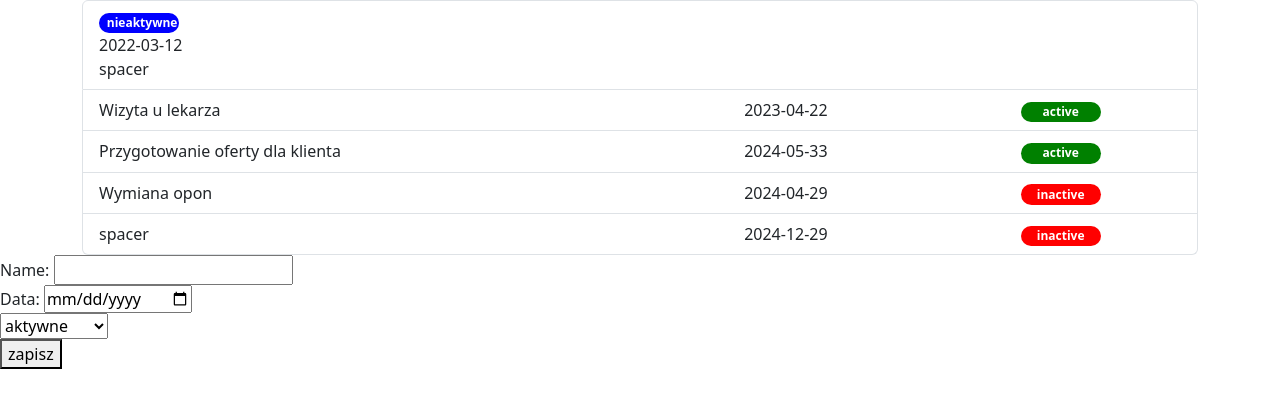
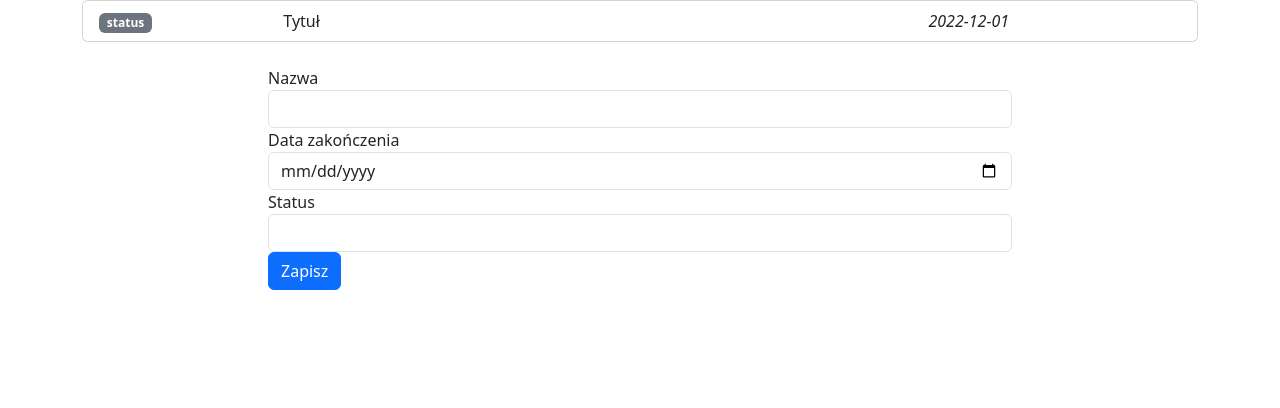
Before and after one commit to BartkW122/zadnaia-js, a plain HTML site: page zadanie_js_lista/strona.html in a window 1280 px wide. Drawn offline with nearby package versions, Linux system fonts and the light colour scheme.

Commit message:
Update strona.html

```diff
--- a/zadanie_js_lista/strona.html
+++ b/zadanie_js_lista/strona.html
@@ -1,50 +1,67 @@
 <!DOCTYPE html>
 <html lang="en">
+
 <head>
   <meta charset="UTF-8">
-        <title>zadnie_js</title>
-        <link href="https://cdn.jsdelivr.net/npm/bootstrap@5.3.3/dist/css/bootstrap.min.css" rel="stylesheet" integrity="sha384-QWTKZyjpPEjISv5WaRU9OFeRpok6YctnYmDr5pNlyT2bRjXh0JMhjY6hW+ALEwIH" crossorigin="anonymous">
-        <script src="https://cdn.jsdelivr.net/npm/bootstrap@5.3.3/dist/js/bootstrap.bundle.min.js" integrity="sha384-YvpcrYf0tY3lHB60NNkmXc5s9fDVZLESaAA55NDzOxhy9GkcIdslK1eN7N6jIeHz" crossorigin="anonymous"></script>
+  <meta name="viewport" content="width=device-width, initial-scale=1.0">
+  <title>Todo</title>
+  <link href="https://cdn.jsdelivr.net/npm/bootstrap@5.3.3/dist/css/bootstrap.min.css" rel="stylesheet"
+    integrity="sha384-QWTKZyjpPEjISv5WaRU9OFeRpok6YctnYmDr5pNlyT2bRjXh0JMhjY6hW+ALEwIH" crossorigin="anonymous">
+  <script src="https://cdn.jsdelivr.net/npm/bootstrap@5.3.3/dist/js/bootstrap.bundle.min.js"
+    integrity="sha384-YvpcrYf0tY3lHB60NNkmXc5s9fDVZLESaAA55NDzOxhy9GkcIdslK1eN7N6jIeHz"
+    crossorigin="anonymous"></script>
+    <link rel="stylesheet" href="https://cdn.jsdelivr.net/npm/bootstrap-icons@1.11.3/font/bootstrap-icons.min.css">
+  <script src="data.js" defer></script>
+  <script src="app.js" defer></script>
+  <link href="style.css" />
+</head>
 
-        <script src="data_js.js" defer></script>
-        <script src="kod_js.js" defer></script>
-        <link  rel="stylesheet" href="style.css">
-    </head>
 <body>
+
   <div class="container">
-                <div class="List">
-                    <ul class="list-group">
+
+    <div class="card">
+      <ul class="list-group list-group-flush">
         <li class="list-group-item">
           <div class="row">
-                                <div class="col2">
-                                    <span class="badge badge-primary">nieaktywne</span>
-                                </div>
-                                <div class="col3">
-                                    2022-03-12
-                                </div>
-                                <div class="col7">
-                                    spacer
-                                </div>
+            <div class="col-2"><span class="badge bg-secondary">status</span></div>
+            <div class="col-7">Tytuł</div>
+            <div class="col-3"><i>2022-12-01</i></div>
           </div>
         </li>
+        <!--<li class="list-group-item">Dapibus ac facilisis in</li>
+              <li class="list-group-item">Vestibulum at eros</li> -->
       </ul>
     </div>
   </div>
-            <div class="formularz">
-                <form>
-                    <label>Name:</label>
-                    <input type="text" name="title">
-                    </br>
-                    <label>Data:</label>
-                    <input type="date" name="title">
-                    </br>
-                    <select name="status" id="status">
-                        <option value="aktywne">aktywne</option>
-                        <option value="nieaktywne">nieaktywne</option>
+  <div class="container py-4">
+    <div class="row">
+      <form id="form">
+      <div class="col-8 offset-2">
+        <div class="form-row">
+          <label>Nazwa</label>
+          <input type="text" name="title" class="form-control">
+        </div>
+        <div class="form-row">
+          <label>Data zakończenia</label>
+          <input type="date" name="stop_date" class="form-control">
+        </div>
+        <div class="form-row">
+          <label>Status</label>
+          <select name="status" class="form-control">
+            <option></option>
+            <option>Aktywne</option>
+            <option>Zrobione</option>
+            <option>Odrzucone</option>
           </select>
-                    </br>
-                    <button type="submit" name="btn">zapisz</button>
+        </div>
+        <div class="form-row">
+          <button class="btn btn-primary">Zapisz</button>
+        </div>
+      </div>
       </form>
     </div>
+  </div>
 </body>
+
 </html>
```
Lines whose indentation alone changed are shown as unchanged.
